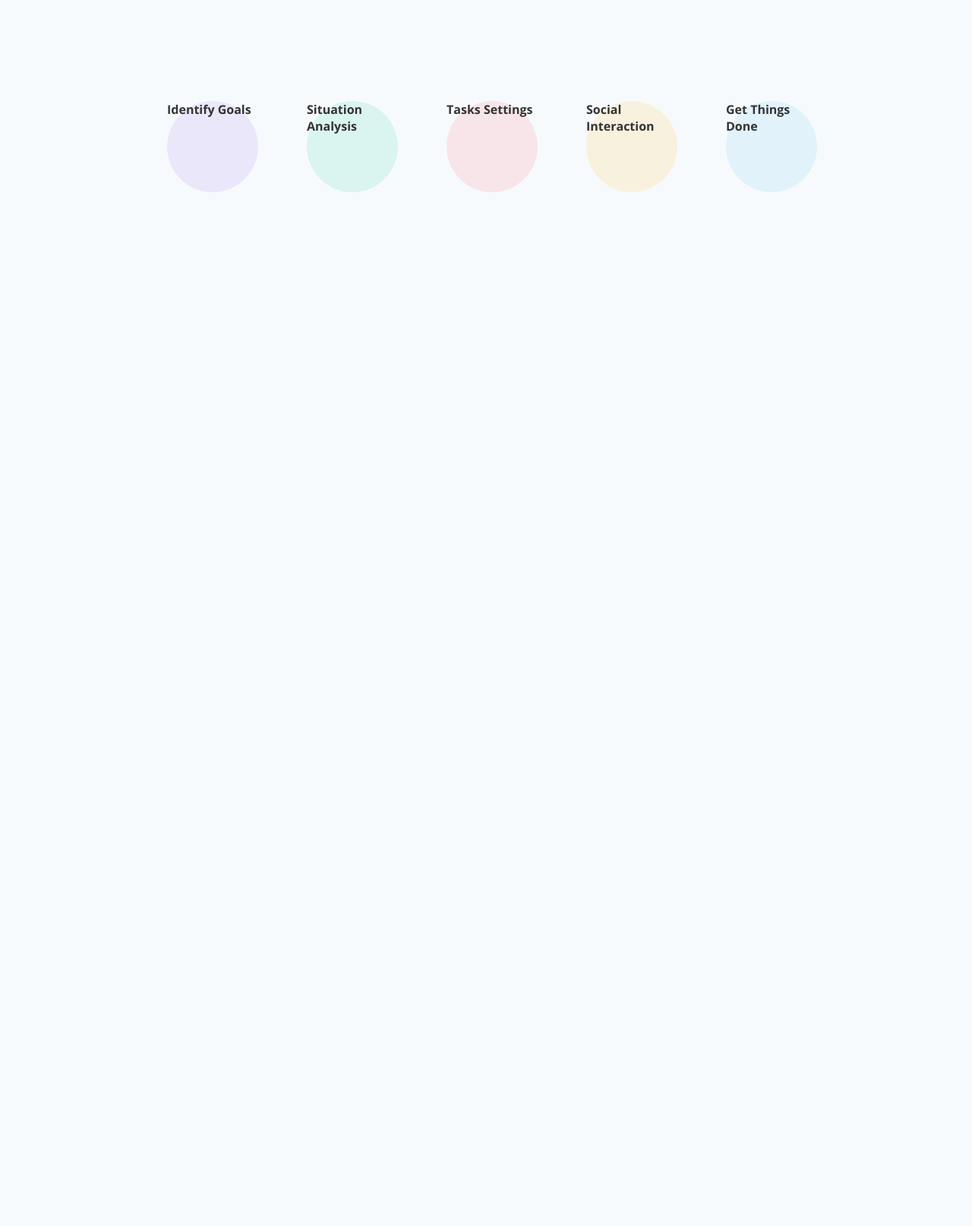
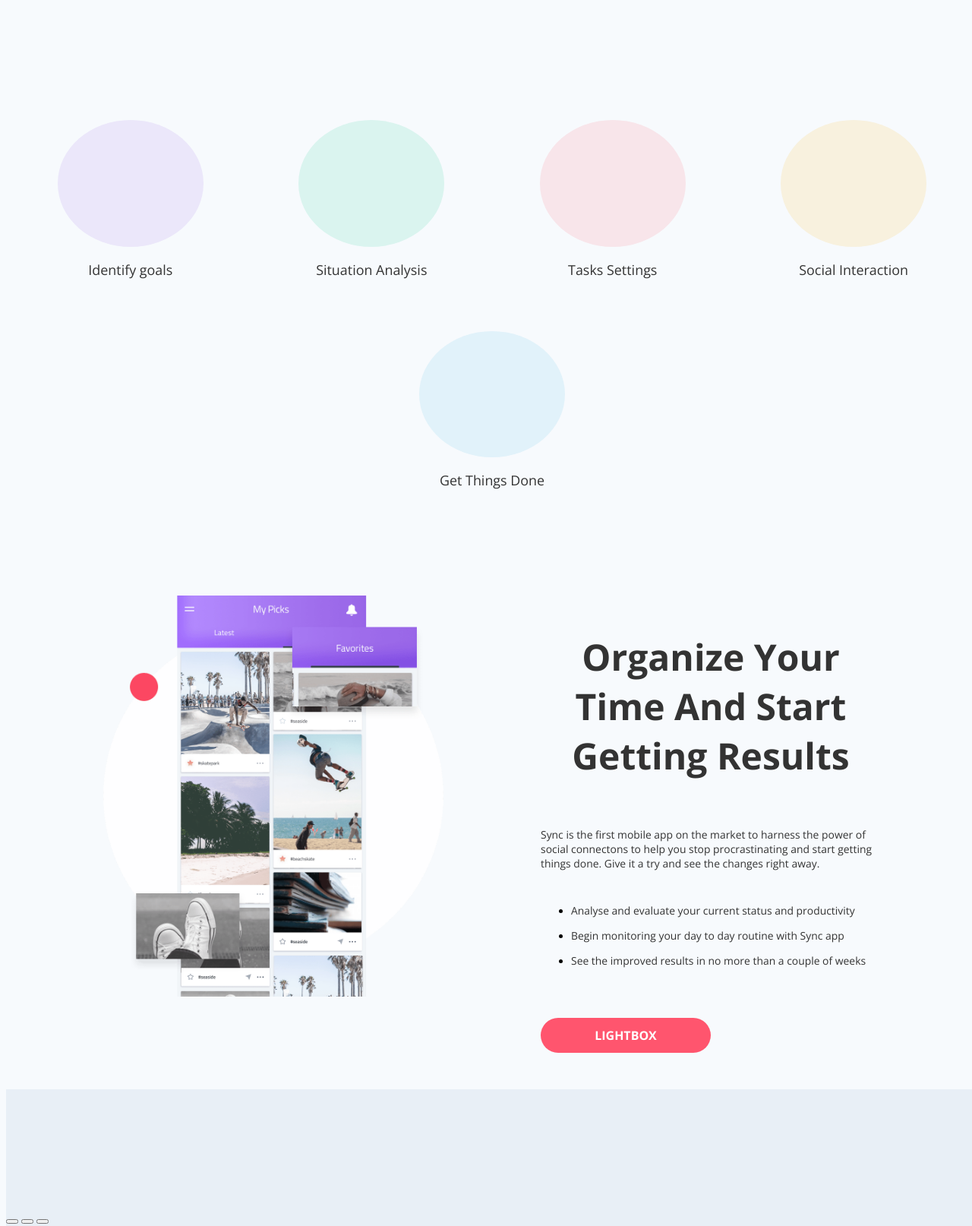
Before and after one commit to anaencinasd/p2-replica-ana, a plain HTML site: page index.html in a window 1280 px wide. Shown: the part 1240-2854 px from the top of the page at 76% size. Before the commit the page ends 1493 px from the top, so only its background shows below. Drawn offline with nearby package versions, Linux system fonts and the light colour scheme.

Commit message:
miercoles-mañana-1

```diff
--- a/index.html
+++ b/index.html
@@ -44,36 +44,95 @@
                 <img class="landing-img" src="images/header-iphone.png" alt="mobile-phone">
             </div>
 
-            <div class="icons-list">
+           <div class="icon-uses">
+                <div class=icon-circles>
+                    <div class="circles" id="purple-circle">
+                        <img src="" alt="">
+                    </div>
+                    <p>Identify goals</p>
+                </div>
 
-                <div id="purple-circle">Identify Goals</div>
-                <div id="green-circle">Situation Analysis</div>
-                <div id="red-circle">Tasks Settings</div>
-                <div id="yellow-circle-icon">Social Interaction</div>
-                <div id="blue-circle">Get Things Done</div>
+                <div class=icon-circles>
+                    <div class="circles" id="green-circle">
+                        <img src="" alt="">
+                    </div>
+                    <p>Situation Analysis</p>
+                </div>
+
+                <div class=icon-circles>
+                    <div class="circles" id="red-circle">
+                        <img src="" alt="">
+                    </div>
+                    <p>Tasks Settings</p>
+                </div>
+
+                <div class=icon-circles>
+                    <div class="circles" id="yellow-circle-icon">
+                        <img src="" alt="">
+                    </div>
+                    <p>Social Interaction</p>
+                </div>
+
+                <div class=icon-circles>
+                    <div class="circles" id="blue-circle">
+                        <img src="" alt="">
+                    </div>
+                    <p>Get Things Done</p>
+                </div>
+
+           </div>
+
+           <section class="parent-section-two">
+            <div class="description-image">
+                <img class="description-img" src="images/description-1-app.png" alt="imagen descripción app">
+            </div>
+            <div class="text-in-column">
+                <h1 class="column-of-text">Organize Your Time And Start Getting Results</h1>
+                <p id="getting-results">Sync is the first mobile app on the market to harness the power of social connectons to help you stop procrastinating and start getting things done. Give it a try and see the changes right away.
+                    <ul>
+                        <li> <p id="getting-results"> Analyse and evaluate your current status and productivity</p></li>
+                        <li> <p id="getting-results"> Begin monitoring your day to day routine with Sync app</p></li>
+                        <li> <p id="getting-results"> See the improved results in no more than a couple of weeks</p></li>
+                    </ul>
+                </p>
+                <button class=cta-download-2 id="lightbox-button">LIGHTBOX </button>
+            </div>
+            </section>
+
+            <section class="parent-section-three">
+                <div></div>
+                    <div>
+                        <button></button>
+                        <button></button>
+                        <button></button>
+                    </div>
+                    <div>
+                        <p #id="text-in-bold">Schedule tasks</p><p> to keep track of their completion. Sync provides multiple scheduling options including alarms and reminders.</p>
+                        <ul>
+                            <li><p>You can always add new tasks or change the setting of existing ones in your calendar view or the app control panel.</p></li>
+                            <li><p>It's easy to stay focused on your most important daily activities that will get you closer to meeting your goals</p></li>
+                            <li><p>Use phone reminders to free up your long term memory wichi will reduce stress and make you more productive</p></li>
+                        </ul>
+                    </div>
+                    <div>
+                        <button>TERMS</button>
+                        <button>PRIVACY</button>
+                    </div>
+                <div>
+                    <img src="" alt="">
+                </div>
 
 
-            </div>
+            </section>
 
 
 
 
-        </section>
-        <section>
 
-        </section>
-        <section>
 
-        </section>
-        <section>
 
-        </section>
-        <section>
 
-        </section>
-        <section>
 
-        </section>
 
     </main>
 
--- a/style.css
+++ b/style.css
@@ -102,6 +102,28 @@ p{
 
 }
 
+.parent-section-two{
+    height: 48.5em;
+    width: 100%;
+    display: flex;
+    flex-direction: row;
+    justify-content: space-evenly;
+    align-items: flex-start;
+    align-content: center;
+
+    padding-top: 6em;
+    padding-bottom: 3em;
+
+
+}
+
+.parent-section-three{
+    height: 49em;
+    padding-top: 10em;
+    background-color: #E8EFF6;
+    width: 100%;
+}
+
 .first-page-paragraph{
     padding: 0 10% ;
 }
@@ -144,22 +166,71 @@ p{
 
 }
 
-.icons-list{
+.icon-uses{
+    display: flex;
+    flex-wrap: wrap;
+    justify-content: space-evenly;
+
+}
+
+.icon-circles{
     display: flex;
     flex-direction: row;
-    list-style-type: none;
-    gap: 5%;
-    justify-content: center;
+    flex-wrap: wrap;
+    justify-content: space-evenly;
+    padding: 2%;
+
+
+    width: 20%;
+    height: auto;
+}
+
+.circles{
+    width: 15vw;
+    height: 13vw;
+    border-radius: 50%;
+    display: flex;
+    justify-content: space-evenly;
     align-items: center;
-    width: 100%;
     flex-wrap: wrap;
 
-    font-family: 'Open Sans', sans-serif;
-    font-weight: 700;
-    color: #333333;
+}
+
+.text-in-column{
+
+display: flex;
+flex-direction: column;
+align-items: flex-start;
+padding: 0;
+
+width: 35%;
+height: auto;
+
+}
+
+.column-of-text{
+    object-fit: cover;
+    width: 100%;
+    height: 100%;
+
+    font-size: 3em;
+
+}
+
+.description-image{
+
+width: 35%;
+height: fit-content;
+
+}
+
+.description-img{
+    object-fit: cover;
+    width: 100%;
+    height: 100%;
+}
 
 
-}
 
 @media screen and (max-width: 1200px){
     .parentContainer{
@@ -177,6 +248,19 @@ p{
         justify-content: flex-start;
     }
 
+    .parent-section-two{
+        flex-direction: column;
+        justify-content: flex-start;
+        width: 80%;
+        padding: 5%;
+    }
+
+    #lightbox-button{
+        width: 20%;
+        height: auto;
+        justify-content: center;
+        align-items: center;
+    }
 }
 
 @media screen and (max-width: 580px ) {
@@ -201,91 +285,21 @@ p{
         align-items: center;
         gap: 5%;
 
-}
-}
+    }
 
+    .icon-uses{
+        display: flex;
+        flex-direction: column;
+        justify-content: center;
+        align-items: center;
+    }
 
-
-
-
-
-/*.nav_item{
-    font-family: 'Open Sans', sans-serif;
-    font-style: normal;
-    font-weight: 700;
-    font-size: 0.75rem;
-    line-height: 1rem;
-
-
-/*}
-
-.top-bar, .top-bar a{
-    color: blueviolet;
-
-}*/
-
-/*.top-bar{
-    position: fixed;
-    display: flex;
-    flex: column;
-    align-items: flex-start;
-    padding: 2.6em 0em;
-    gap: 0.6em;
-
+    .circles{
+        width: 150vw;
+        height: 30vw;
+    }
 
 }
-
-.section-bar{
-    position: fixed;
-    display: flex;
-    flex-direction: row;
-    align-items: center;
-    padding: 0em 0em 0em 5em;
-    gap: 12.625em;
-
-    width: 100%;
-    height: 3.45em;
-
-}
-
-#menu-header{
-
-    display: flex;
-    flex-direction: row;
-    gap: 2em;
-    list-style-type: none;
-    margin: 0;
-    padding: 0;
-
-    font-family: 'Open Sans', sans-serif;
-    font-weight: 700;
-    font-size: 0.75em;
-    font-style: normal;
-
-
-}
-
-/*.items{
-    position: relative;
-    display: flex;
-    flex-direction: row;
-    align-items: center;
-    gap: 24px;
-    left: 443px;
-    top:0px;
-
-    width: 382px;
-    height: 16px;
-}*/
-
-/*.menu{
-    display: flex;
-    flex-direction: row;
-    justify-content: flex-end;
-    align-items: center;
-    padding: 0em 3.12em 0em 0em;
-    gap: 1.5em;
-}*/
 
 
 /*Estilos por ID*/
@@ -325,44 +339,51 @@ p{
 
 }
 
+
+
+
 #purple-circle{
-    height: 7.5em;
-    width: 7.5em;
+
     background-color: #ebe7fa;
     border-radius: 50%;
-    flex-direction: column;
-    justify-content: flex-end;
+
 
 }
 
 #green-circle{
-    height: 7.5em;
-    width: 7.5em;
     background-color: #daf4ef;
     border-radius: 50%;
 
 }
 
 #red-circle{
-    height: 7.5em;
-    width: 7.5em;
     background-color: #f8e5ea;
     border-radius: 50%;
 
 }
 
 #yellow-circle-icon{
-    height: 7.5em;
-    width: 7.5em;
     background-color: #f8f1de;
     border-radius: 50%;
 
 }
 
 #blue-circle{
-    height: 7.5em;
-    width: 7.5em;
+
     background-color: #e1f2fa;
     border-radius: 50%;
 
 }
+
+
+
+
+
+#lightbox-button{
+    width: 50%;
+}
+
+#getting-results{
+    text-align: left;
+    font-size: 0.87em;
+}
```
